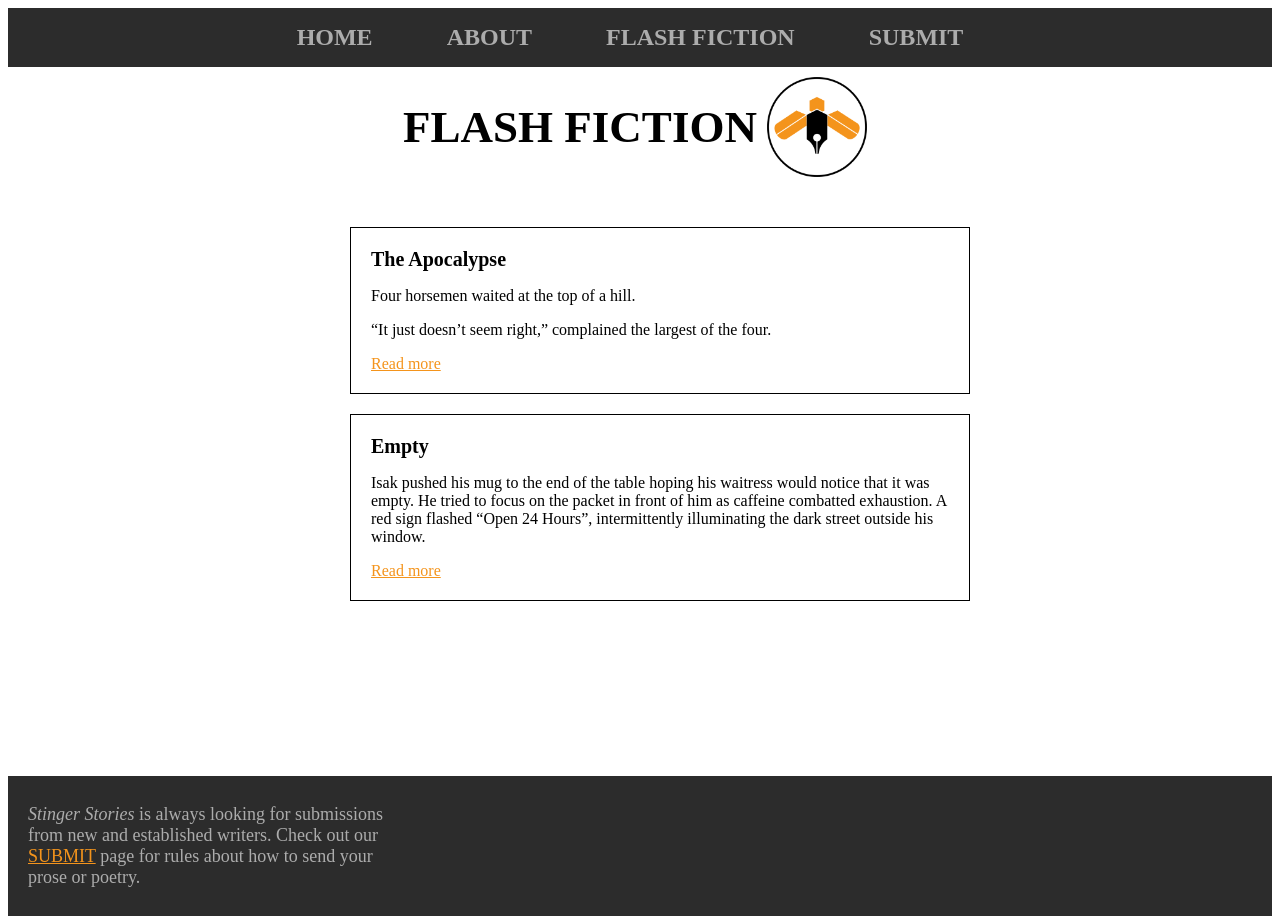
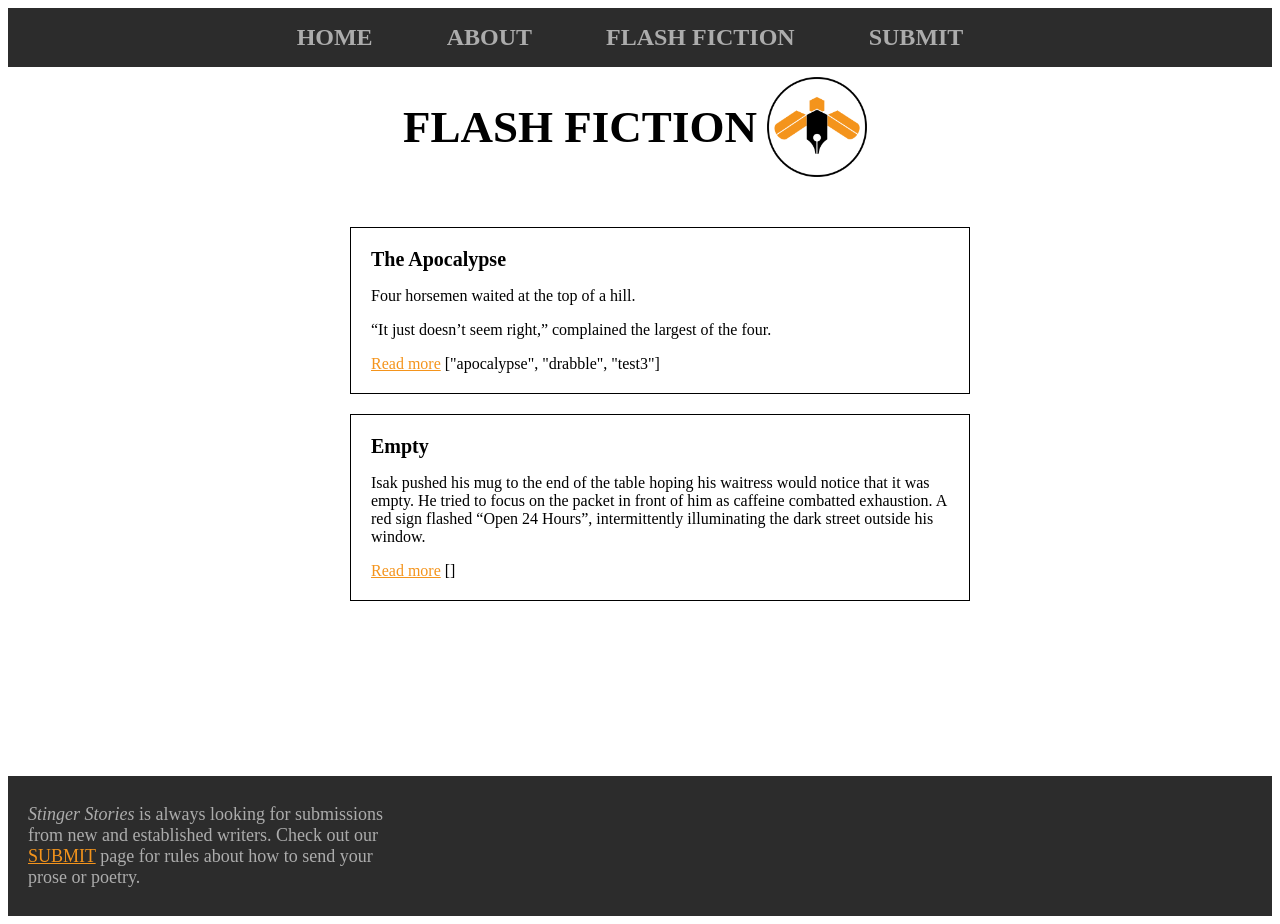
Before and after one commit to jwheatonumich/stinger-stories, a Jekyll site: the page built from flash.markdown, in a window 1280 px wide. Built offline with Jekyll 4.4.1, drawn with Linux system fonts in a browser that asks for light colours.

Commit message:
Update flash.markdown

```diff
--- a/flash.markdown
+++ b/flash.markdown
@@ -9,7 +9,7 @@ title: "FLASH FICTION"
       <a class = "post-title" href="{{ post.url }}">{{ post.title }}</a>
       {{ post.excerpt }}
       <a class = "post-link" href="{{ post.url }}">Read more</a>
-      {{page.categories | capitalize | join: ', '}}
+      {{post.categories | capitalize | join: ', '}}
     </div>
   {% endfor %}
 </ul>
```
